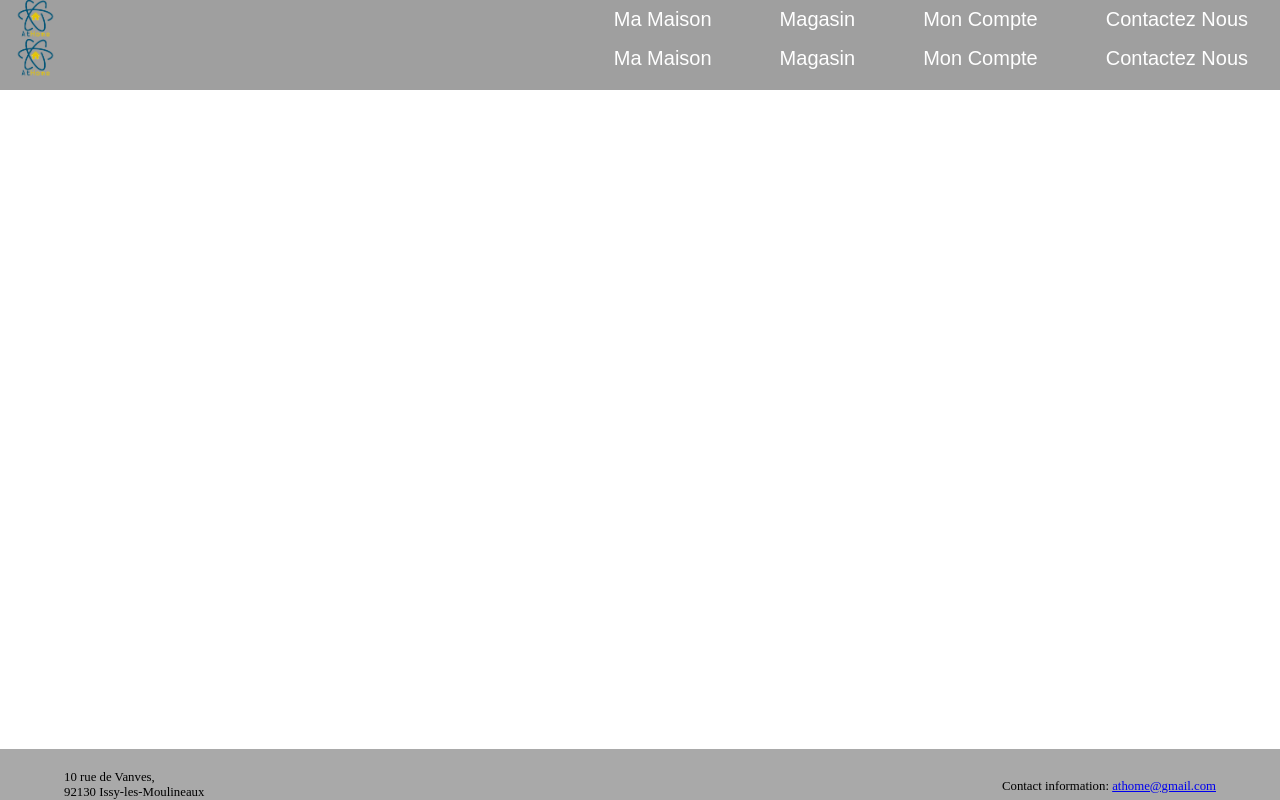
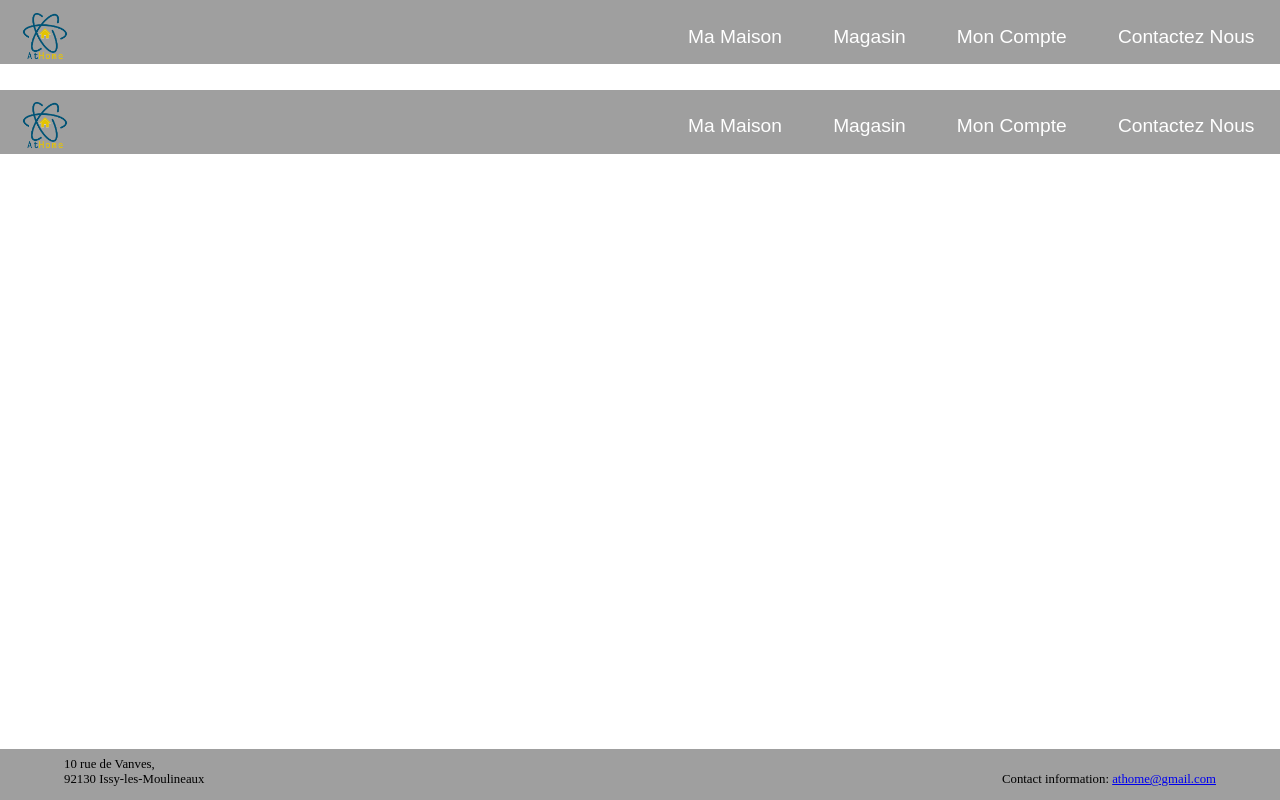
Before and after one commit to Zumosi/App-site, a PHP site: page /connexion/ in a window 1280 px wide. Run offline with PHP 8.4, Linux system fonts and the light colour scheme; some libraries are stand-ins or nearby versions.

Commit message:
header resp

```diff
--- a/Vue/footer.css
+++ b/Vue/footer.css
@@ -1,15 +1,19 @@
+footer{
+    margin-top: 6vw;
+}
+
 #footer_font {
     position:fixed;
     bottom: 0;
     left: 0;
     height: 4vw;
     width: 100%;
-    background-color: darkgrey;
+    background-color: #9f9f9f;
 }
 #footer2 {
     position: fixed;
     left: 5%;
-    bottom: 0;
+    bottom: 1vw;
     width: 100%;
     background-color:transparent;
     color: black;
@@ -18,7 +22,7 @@
 #footer1 {
     position:fixed;
     right:5%;
-    bottom: 0.5vw;
+    bottom: 1vw;
     width: 100%;
     background-color: transparent;
     color: black;
--- a/Vue/header.css
+++ b/Vue/header.css
@@ -1,37 +1,35 @@
 *{
     margin: 0;
     padding: 0;
+
 }
-#header_font{
-    position:sticky;
-    height: 4vw;
-    width: 100%;
-    background-color: #9f9f9f;
-}
+
 header{
     position: sticky;
+    height: 5vw;
+    margin-bottom: 2vw;
 }
 
-#logo{
+#logo {
     display: block;
-    position: fixed;
-    width:4%;
-    margin-left:10px;
+    position:absolute;
+    width:5%;
+    margin-left: 1vw;
     margin-top: -4vw;
+
 }
 
 
 #menu, #menu ul{
-    padding:0;
     list-style:none;
     text-align:right;
 
 }
 #menu {
-    margin-top:-4vw;
-    margin-left: 5vw;
     position: sticky;
-    height: auto;
+    margin-left:10vw;
+    font-size: 0;
+    margin-top: -4vw;
 
 }
 #menu li{
@@ -43,6 +41,8 @@
 }
 #menu ul li{
     display:inherit;
+    position: sticky;
+
 }
 #menu ul li:hover{
     color: #fff;
@@ -60,10 +60,11 @@
     -moz-transition: .8s all .3s;
     -webkit-transition: .8s all .3s;
     transition: .8s all .3s;
-    width: 100%;
+
 }
 #menu li:hover ul{
-    max-height:15em;
+    max-height:18vw;
+    margin-left:0vw;
 }
 /* background des liens menus */
 #menu li:first-child{
@@ -114,13 +115,14 @@
 #menu a{
     text-decoration:none;
     display:block;
-    padding:8px 32px;
+    padding:1vw 2vw;
     color:#fff;
-    font-size: 20px;
+    font-size: 1.5vw;
     font-family:arial;
 }
 #menu ul a{
-    padding:8px 0;
+    padding:1vw 0;
+
 }
 #menu li:hover li a{
     color:#fff;
@@ -128,4 +130,18 @@
 }
 #menu li:hover a, #menu li li:hover a{
     color:#fff;
+
 }
+#header_font p{
+    position:sticky;
+    height: 5vw;
+    background-color: #9f9f9f;
+}
+#header p{
+    position: sticky;
+    width: 100%;
+    background-color:transparent;
+    color: #fff;
+    text-align: center;
+
+}
--- a/Vue/header.php
+++ b/Vue/header.php
@@ -7,22 +7,22 @@
 <header>
         <div id="header_font"><p> </p>
         </div>
-        <a href="index.php?cible=style"><img src="Vue/image/AtHomeTransparent.png" id="logo"/></a>
+        <a href="index.php?cible=style" ><img src="Vue/image/AtHomeTransparent.png" id="logo"/></a>
             <ul id="menu">
-                <li><a href="index.php?cible=plan">Ma Maison</a>
+                <li><p><a href="index.php?cible=plan">Ma Maison</a></p>
                     <ul>
                         <li><a href="#">Plan</a></li>
                         <li><a href="index.php?cible=page 16">capteurs</a></li>
                         <li><a href="site app julien/statistics/statistics.php">statistiques</a></li>
                     </ul>
                 </li>
-                <li><a href="index.php?cible=shop">Magasin</a>
+                <li><p><a href="index.php?cible=shop">Magasin</a></p>
                     <ul>
                         <li><a href="index.php?cible=shop">Capteurs</a></li>
                         <li><a href="#">factures</a></li>
                     </ul>
                 </li>
-                <li><a href="index.php?cible=myaccount">Mon Compte</a>
+                <li><p><a href="index.php?cible=myaccount">Mon Compte</a></p>
                     <ul>
                         <li><a href="index.php?cible=profil">profil</a></li>
                         <li><a href="#">Gestion capteurs</a></li>
@@ -30,7 +30,7 @@
                         <li><a href="#">Deconnexion</a></li>
                     </ul>
                 </li>
-                <li><a href="#">Contactez Nous</a>
+                <li><p><a href="#">Contactez Nous</a></p>
                     <ul>
                         <li><a href="index.php?cible=forum">Forum</a></li>
                         <li><a href="index.php?cible=page13">FAQ</a></li>
```
